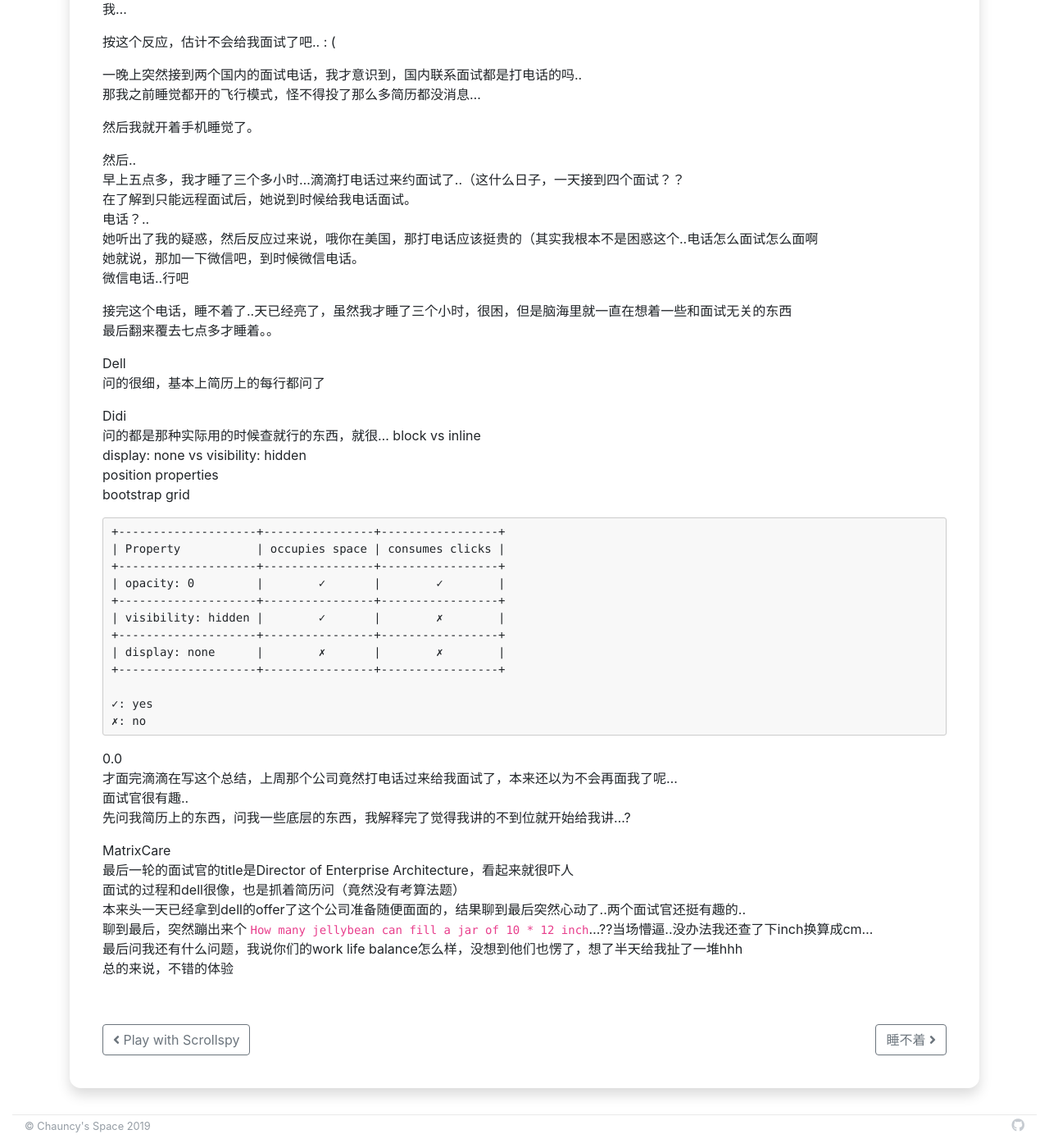
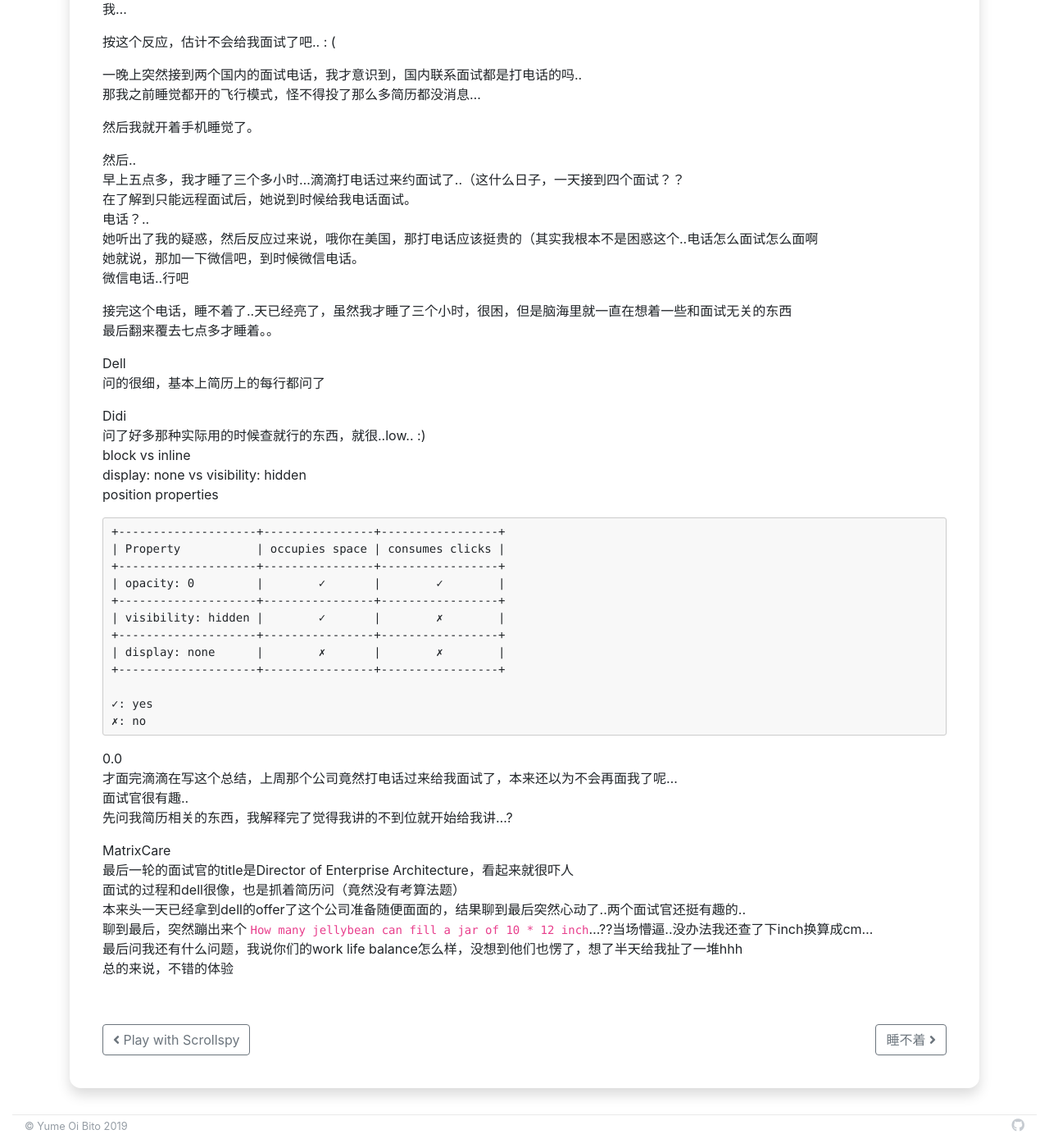
Before and after one commit to chauncyf/chauncyf.github.io, a Jekyll site: the page built from _posts/2019-05-27-近期面试小记.md, in a window 1280 px wide and 1400 px high, scrolled down 676 px. Shown: the whole window at 82% size. Built offline with Jekyll 4.4.1, drawn with Linux system fonts in a browser that asks for light colours; nearby versions of some CDN libraries; some of the changed text lies outside the part shown.

Commit message:
Yume Oi Bito

````diff
--- a/_config.yml
+++ b/_config.yml
@@ -13,7 +13,7 @@
 # you will see them accessed via {{ site.title }}, {{ site.email }}, and so on.
 # You can create any custom variable you would like, and they will be accessible
 # in the templates via {{ site.myvariable }}.
-title: All About Chauncy
+title: Yume Oi Bito
 email: chauncyff@gmail.com
 description: >- # this means to ignore newlines until "baseurl:"
   This is Chauncy's Personal Blog. #coding, #photography, #blog, #daily
--- a/_includes/footer.html
+++ b/_includes/footer.html
@@ -2,7 +2,7 @@
     <footer class="footer">
         <div class="row">
             <div class="col">
-                <small class="copyright">&copy; Chauncy's Space 2019</small>
+                <small class="copyright">&copy; {{ site.title }} 2019</small>
             </div>
             <div class="col-auto ml-auto">
                 <ul class="list-inline social-buttons">
--- a/_includes/nav.html
+++ b/_includes/nav.html
@@ -1,5 +1,5 @@
 <nav class="navbar navbar-expand-lg navbar-dark bg-dark">
-    <a class="navbar-brand" href="/">Chauncy's Space</a>
+    <a class="navbar-brand" href="/">{{ site.title }}</a>
     <button class="navbar-toggler" type="button" data-toggle="collapse" data-target="#navbarSupportedContent" aria-controls="navbarSupportedContent" aria-expanded="false" aria-label="Toggle navigation">
         <span class="navbar-toggler-icon"></span>
     </button>
--- a/_posts/2019-05-27-近期面试小记.md
+++ b/_posts/2019-05-27-近期面试小记.md
@@ -52,11 +52,10 @@ Dell
 问的很细，基本上简历上的每行都问了
 
 Didi
-问的都是那种实际用的时候查就行的东西，就很...
+问了好多那种实际用的时候查就行的东西，就很..low.. :)
 block vs inline
 display: none vs visibility: hidden
 position properties
-bootstrap grid
 
 ```text
 +--------------------+----------------+-----------------+
@@ -76,7 +75,7 @@ bootstrap grid
 0.0
 才面完滴滴在写这个总结，上周那个公司竟然打电话过来给我面试了，本来还以为不会再面我了呢...
 面试官很有趣..
-先问我简历上的东西，问我一些底层的东西，我解释完了觉得我讲的不到位就开始给我讲...?
+先问我简历相关的东西，我解释完了觉得我讲的不到位就开始给我讲...?
 
 MatrixCare
 最后一轮的面试官的title是Director of Enterprise Architecture，看起来就很吓人
````
